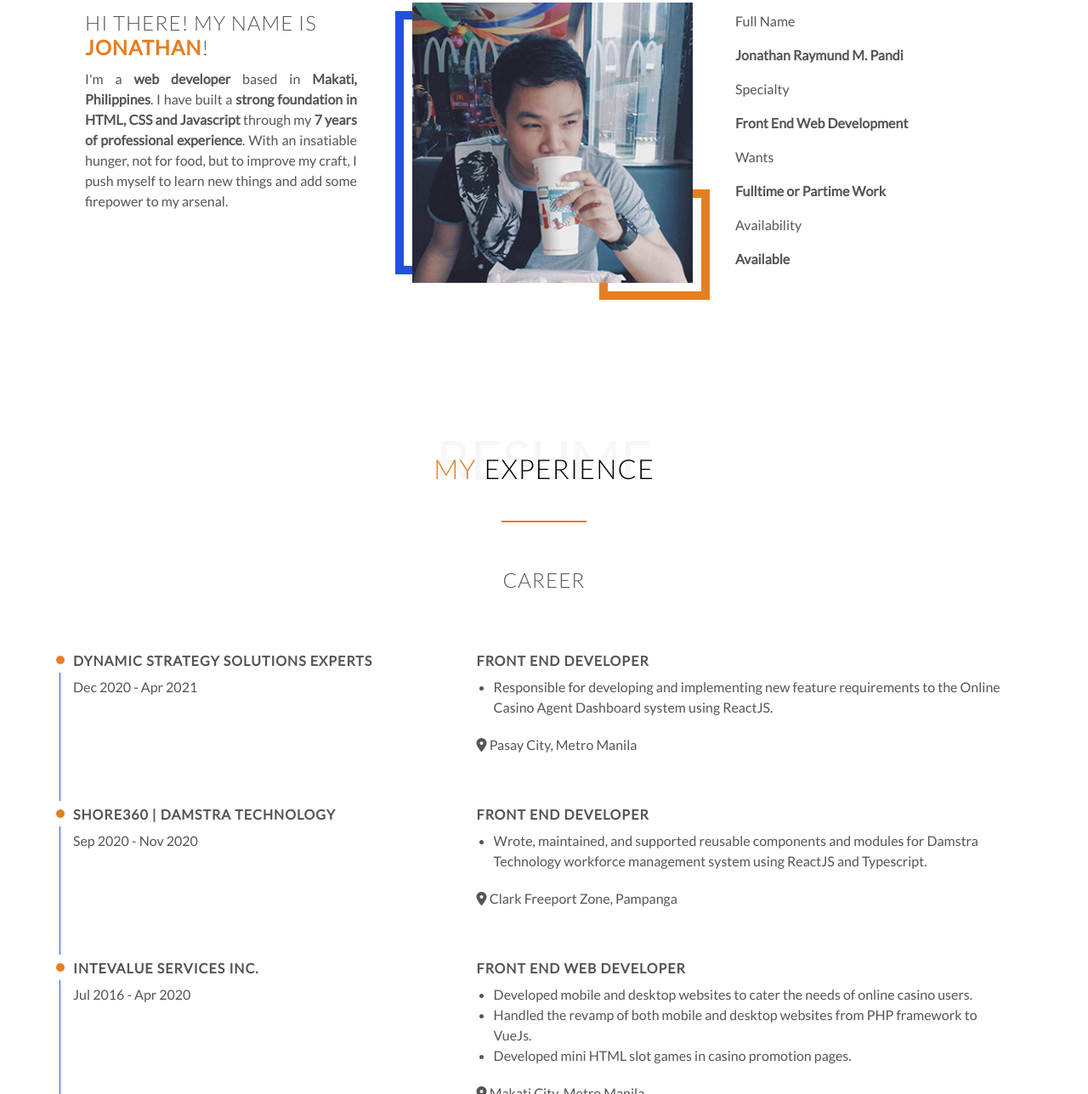
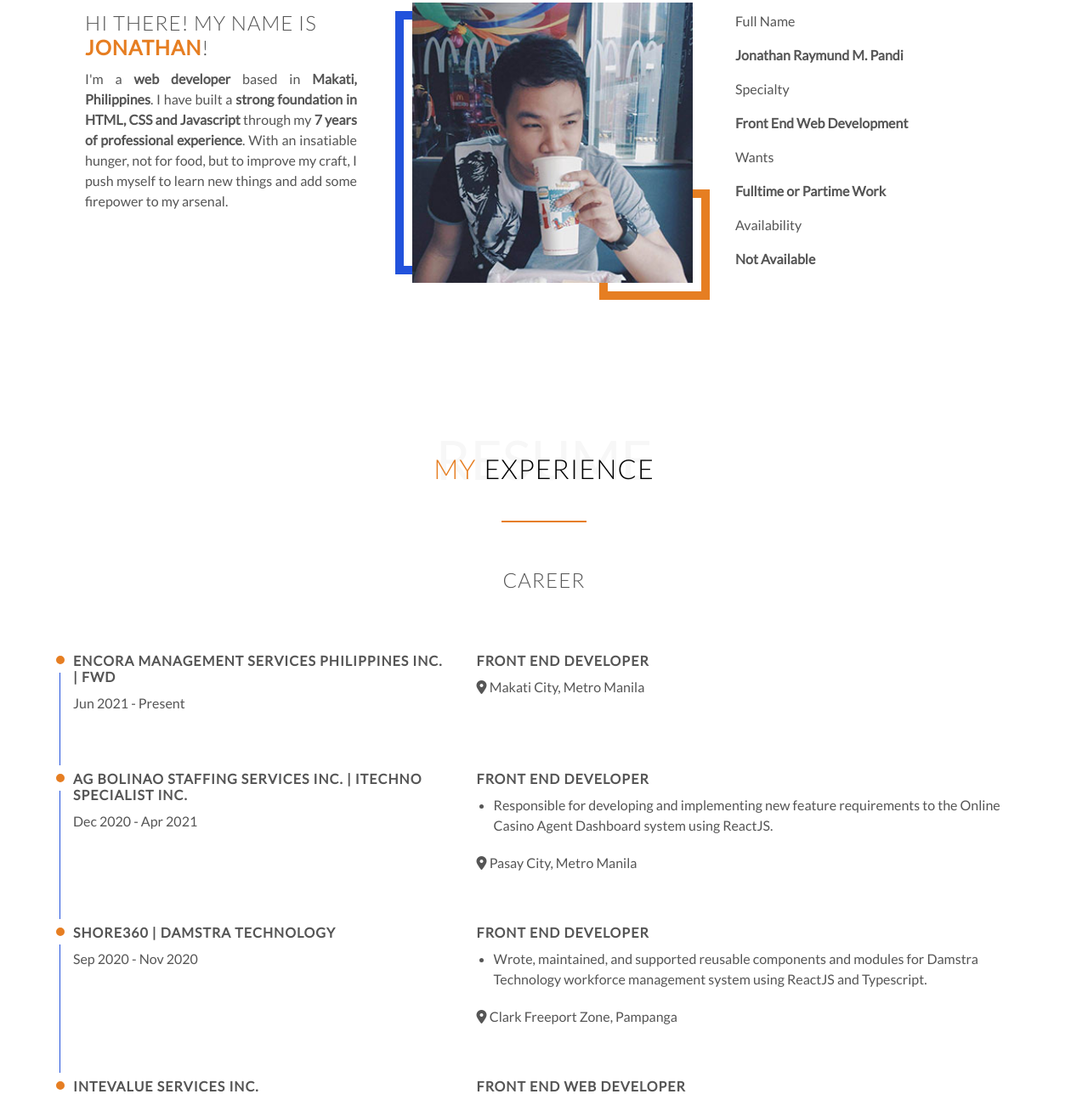
Before and after one commit to JonathanRMPandi/Portfolio, a plain HTML site: page index.html in a window 1280 px wide. Shown: the part 985-2273 px from the top of the page at 85% size. Drawn offline with nearby package versions, Linux system fonts and the light colour scheme.

Commit message:
Updated resume

```diff
--- a/index.html
+++ b/index.html
@@ -111,7 +111,7 @@
                         <p>Wants</p>
                         <p><strong>Fulltime or Partime Work</strong></p>
                         <p>Availability</p>
-                        <p><strong>Available</strong></p>
+                        <p><strong>Not Available</strong></p>
                     </div>
                 </div>
             </div>
@@ -129,7 +129,17 @@
             </div>
             <div class="row pb-5">
                 <div class="col col-12 col-md-5">
-                    <h4>Dynamic Strategy Solutions Experts</h4>
+                    <h4>Encora Management Services Philippines Inc. | FWD</h4>
+                    <span>Jun 2021 - Present</span>
+                </div>
+                <div class="col col-12 col-md-7">
+                    <h4>Front End Developer</h4>
+                    <i class="fas fa-map-marker-alt"></i> Makati City, Metro Manila
+                </div>
+            </div>
+            <div class="row pb-5">
+                <div class="col col-12 col-md-5">
+                    <h4>AG Bolinao Staffing Services Inc. | Itechno Specialist Inc.</h4>
                     <span>Dec 2020 - Apr 2021</span>
                 </div>
                 <div class="col col-12 col-md-7">
```
